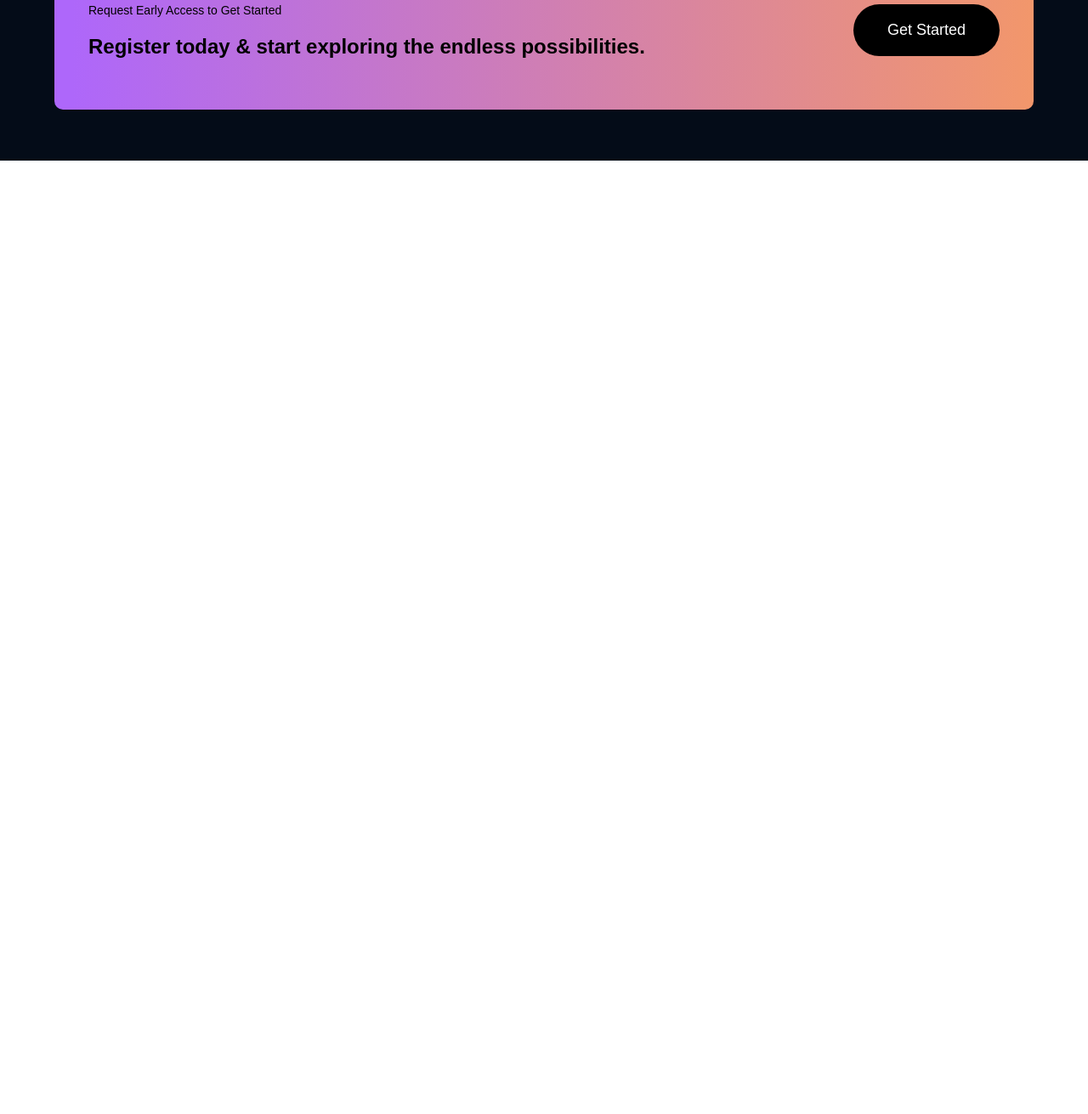
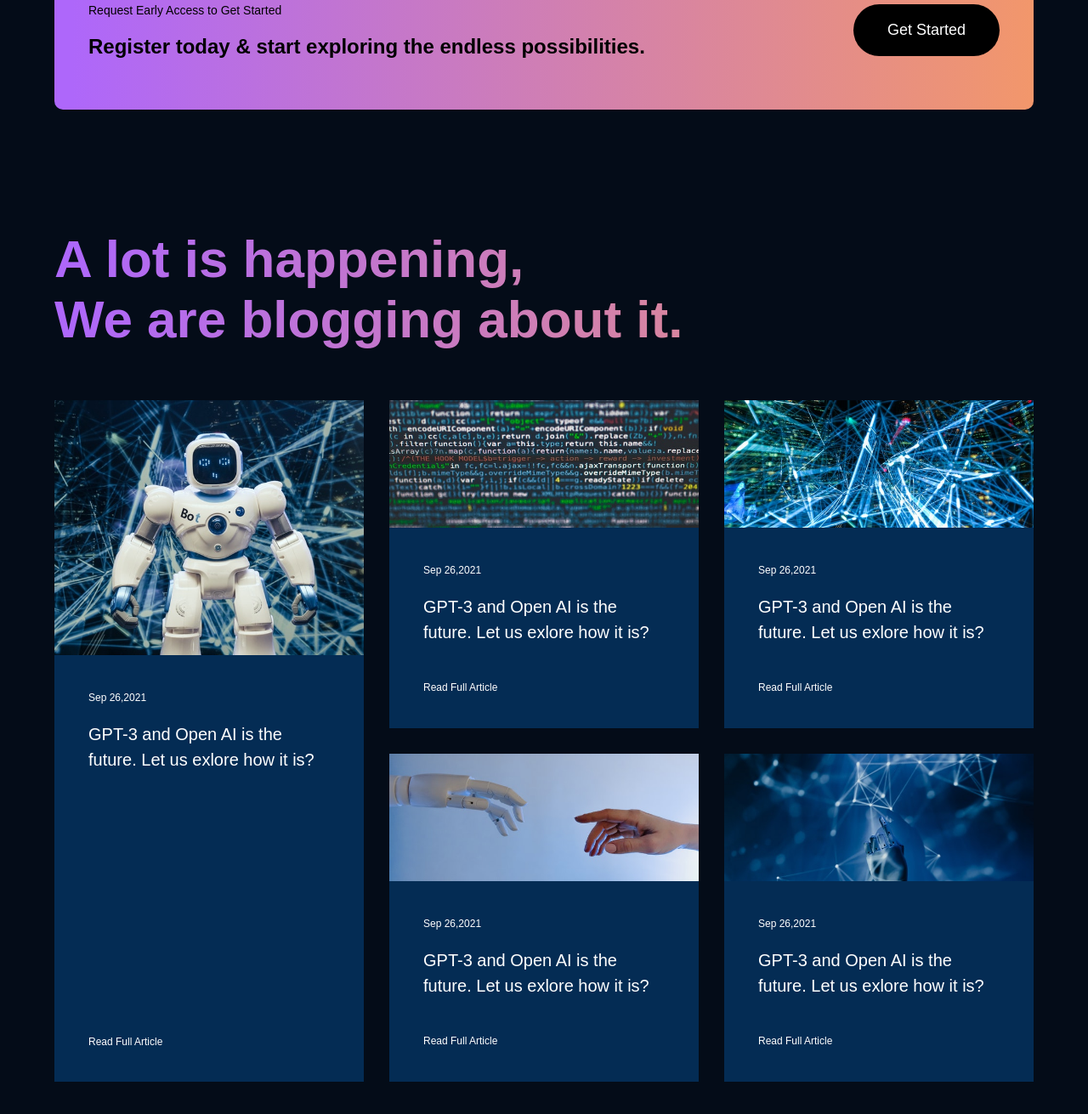
Before and after one commit to hakim-az/GPT-3, a plain HTML site: page index.html in a window 1280 px wide. Shown: the part 3682-4993 px from the top of the page at 85% size. Before the commit the page ends 3871 px from the top, so only its background shows below. Drawn offline with Linux system fonts and the light colour scheme.

Commit message:
add the blog section

```diff
--- a/css/blog.css
+++ b/css/blog.css
@@ -0,0 +1,55 @@
+.blogs{
+    background-color: #040c18;
+    padding: 80px 0;
+}
+.blogs h2{
+    margin-bottom: 60px;
+}
+.blogs-parent {
+    display: grid;
+    grid-template-columns: repeat(3, 1fr);
+    grid-template-rows: repeat(2, 1fr);
+    gap: 30px;
+}
+.blog-1 { grid-area: 1 / 1 / 3 / 2; background-color: #042c54; }
+.blog-2 { grid-area: 1 / 2 / 2 / 3; background-color: #042c54; }
+.blog-3 { grid-area: 1 / 3 / 2 / 4; background-color: #042c54; }
+.blog-4 { grid-area: 2 / 2 / 3 / 3; background-color: #042c54; }
+.blog-5 { grid-area: 2 / 3 / 3 / 4; background-color: #042c54; }
+
+.bg-blog-1 { background-image: url('../images/blog-1.jpg') }
+.bg-blog-2 { background-image: url('../images/blog-2.jpg'); }
+.bg-blog-3 { background-image: url('../images/blog-3.jpg'); }
+.bg-blog-4 { background-image: url('../images/blog-4.jpg'); }
+.bg-blog-5 { background-image: url('../images/blog-5.jpg'); }
+
+.bg{
+    background-position: center center;
+    background-size: cover;
+    height: 150px;
+    width: 100%;
+    z-index: 9;
+}
+.blog .content{
+    padding: 40px;
+}
+.blog .content span{
+    font-size: 12px;
+    color: #ffffff;
+}
+.blog .content p{
+    font-size: 20px;
+    color: #ffffff;
+    line-height: 1.5;
+    padding: 20px 0 40px;
+}
+.blog-1 .bg{
+    height: 300px;
+}
+.blog-1 {
+    position: relative;
+}
+.blog-1 span:last-child{
+    position: absolute;
+    bottom: 40px;
+}
--- a/index.html
+++ b/index.html
@@ -206,6 +206,67 @@
     </section>
     <!-- CTA END -->
 
+    <!-- BLOG START -->
+    <section class="blogs">
+        <div class="container">
+            <h2>A lot is happening, <br> We are blogging about it.</h2>
+            <div class="blogs-parent">
+                <div class="blog-1 blog">
+                    <div class="bg-blog-1 bg"></div>
+                    <div class="content">
+                        <span>Sep 26,2021</span>
+                        <p>
+                            GPT-3 and Open  AI is the future. Let us exlore how it is?
+                        </p>
+                        <span>Read Full Article</span>
+                    </div>
+                </div>
+                <div class="blog-2 blog">
+                    <div class="bg-blog-2 bg"></div>
+                    <div class="content">
+                        <span>Sep 26,2021</span>
+                        <p>
+                            GPT-3 and Open  AI is the future. Let us exlore how it is?
+                        </p>
+                        <span>Read Full Article</span>
+                    </div>
+                </div>
+                <div class="blog-3 blog">
+                    <div class="bg-blog-3 bg"></div>
+                    <div class="content">
+                        <span>Sep 26,2021</span>
+                        <p>
+                            GPT-3 and Open  AI is the future. Let us exlore how it is?
+                        </p>
+                        <span>Read Full Article</span>
+                    </div>
+                </div>
+                <div class="blog-4 blog">
+                    <div class="bg-blog-4 bg"></div>
+                    <div class="content">
+                        <span>Sep 26,2021</span>
+                        <p>
+                            GPT-3 and Open  AI is the future. Let us exlore how it is?
+                        </p>
+                        <span>Read Full Article</span>
+                    </div>
+                </div>
+                <div class="blog-5 blog">
+                    <div class="bg-blog-5 bg"></div>
+                    <div class="content">
+                        <span>Sep 26,2021</span>
+                        <p>
+                            GPT-3 and Open  AI is the future. Let us exlore how it is?
+                        </p>
+                        <span>Read Full Article</span>
+                    </div>
+                </div>
+            </div>
+        </div>
+
+    </section>
+    <!-- BLOG END -->
+
     <!-- SCRIPTS -->
     <script src="js/scripts.js"></script>
 </body>
```
